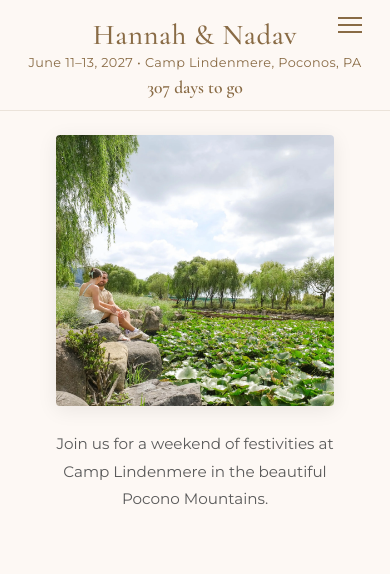
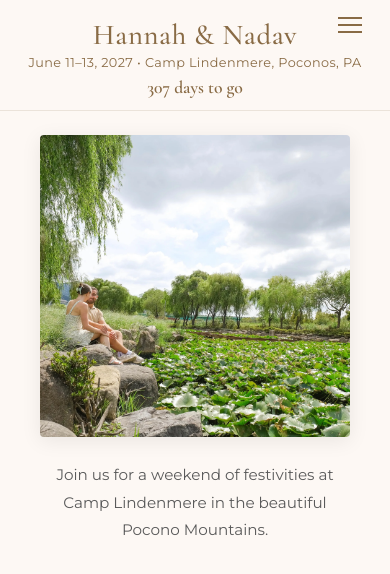
Before and after one commit to RoySchor/nadav-wedding-website, a React (Vite) app: page / in a window 390 px wide. Shown: the top 574 px of the page. Built offline with nearby package versions, Linux system fonts and the light colour scheme.

Commit message:
Widen home hero on mobile
Break the hero out through the content padding to the inner edges of the
border frame so it reads wider on phones.

```diff
--- a/src/pages/Home.css
+++ b/src/pages/Home.css
@@ -38,8 +38,16 @@
     gap: 1.5rem;
   }
 
+  /* Stretch the hero through the content padding to the inner edges of
+     the decorative border frame so it reads wider on phones. */
+  .home-hero {
+    width: calc(100% + 2rem);
+    margin-left: -1rem;
+    margin-right: -1rem;
+  }
+
   .home-hero-image {
-    max-height: 380px;
+    max-height: 420px;
   }
 
   .home-welcome-text {
```
